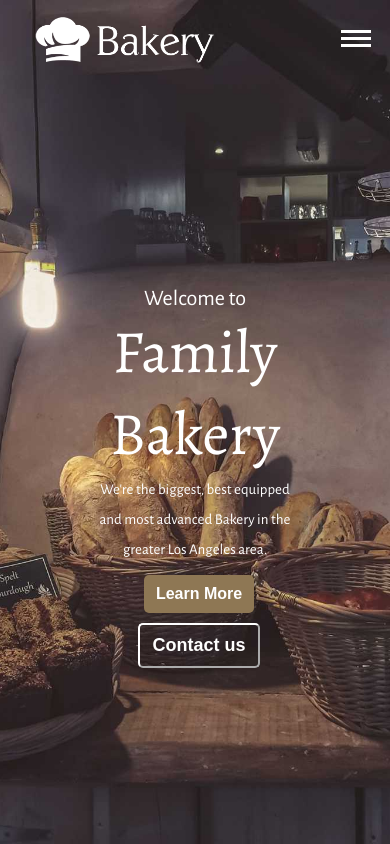
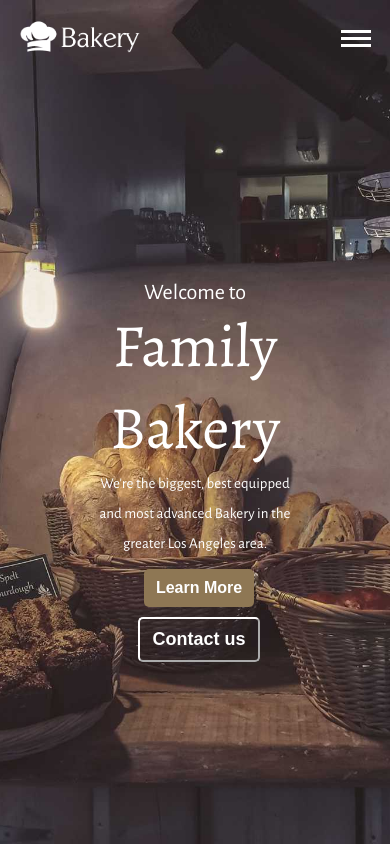
Before and after one commit to Ahm6dalii/Bakery-design, a plain HTML site: page index.html in a window 390 px wide. Shown: the top 844 px of the page. Drawn offline with nearby package versions, Linux system fonts and the light colour scheme; a script that the page names is missing.

Commit message:
edit logo size

```diff
--- a/css/style.css
+++ b/css/style.css
@@ -31,7 +31,6 @@ body{
 .navbar .nav{
     float: right;
     position: relative;
-
 }
 .navbar .nav .list-menu {
     display: none;
@@ -47,11 +46,11 @@ body{
 }
 .logo a {
     display: inline-block;
-    padding: 15px;
+    padding: 15px 0;
 }
 .logo a img{
     /* vertical-align: middle; */
-    width: 180px;
+    width: 150px;
 }
 .nav ul li{
     float: left;
@@ -133,6 +132,14 @@ body{
     cursor: pointer;
 }
 @media(max-width:870px){
+    .logo a {
+        display: inline-block;
+        padding: 20px 0;
+    }
+    .logo a img{
+        /* vertical-align: middle; */
+        width: 120px;
+    }
     .home-text{
         padding-top: 120px;
     }
```
